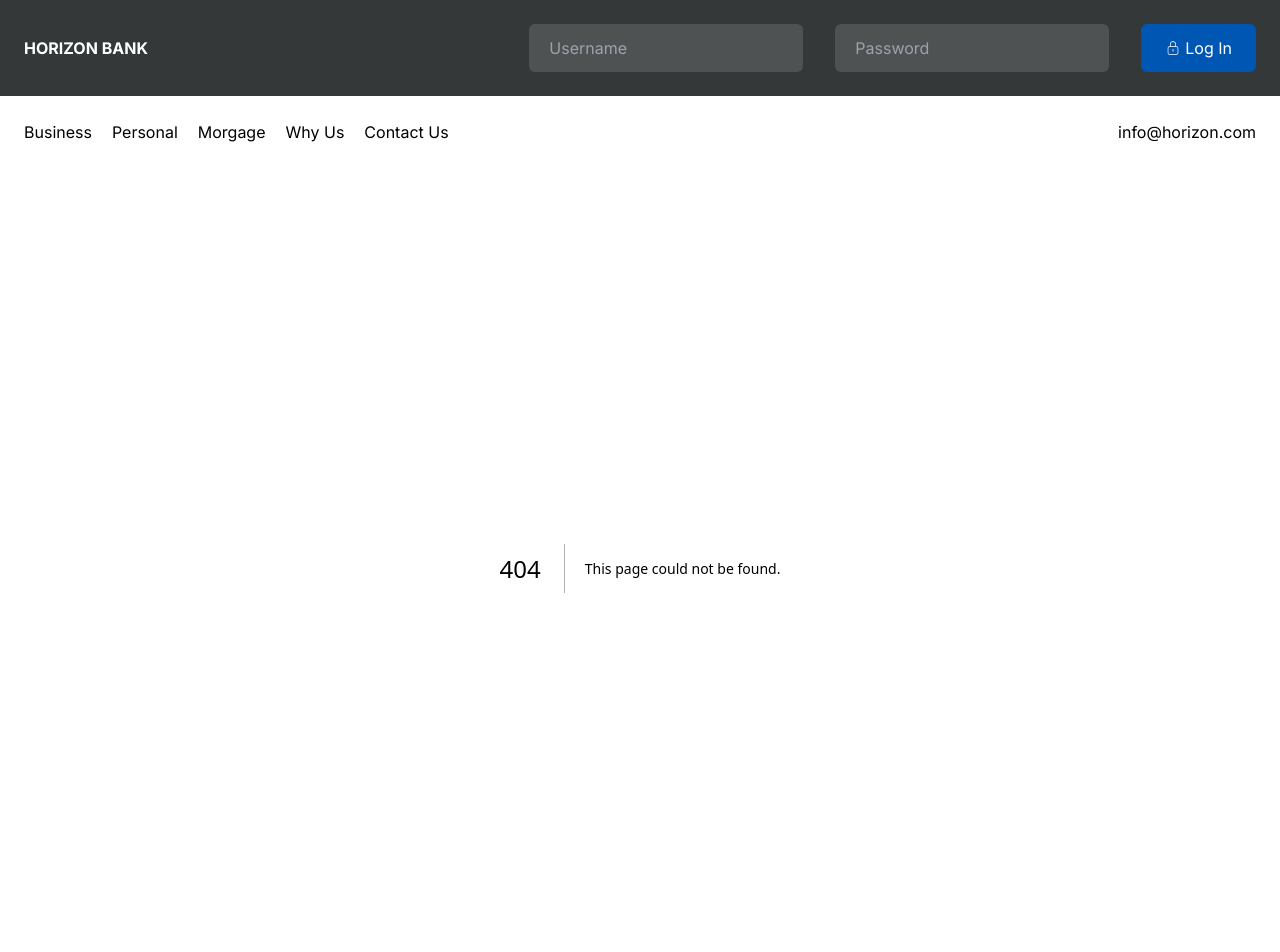
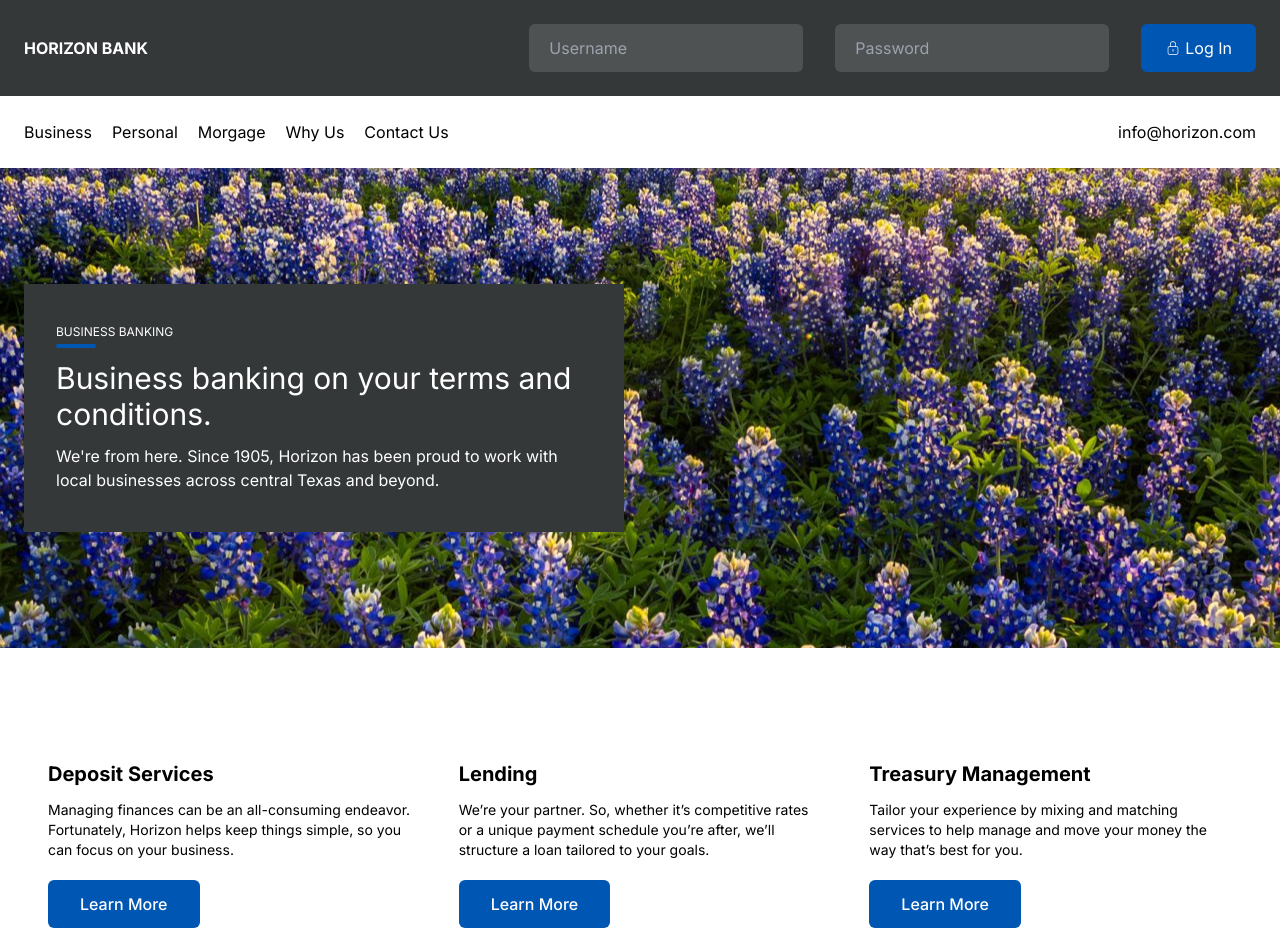
Before and after one commit to ericlauren62/online-banking, a Next.js app: page /business in a window 1280 px wide. Before the commit this address had no page. Shown: the top 952 px of the page. Built offline with nearby package versions, Linux system fonts and the light colour scheme.

Commit message:
finished business page for desktop

```diff
--- /dev/null
+++ b/src/app/business/page.tsx
@@ -0,0 +1,12 @@
+import BusinessFirstSection from "@/components/Businesspage/BusinessFirstSection";
+import Hero from "@/components/Businesspage/Hero";
+import React from "react";
+
+export default function Business() {
+  return (
+    <>
+      <Hero />
+      <BusinessFirstSection />
+    </>
+  );
+}
--- /dev/null
+++ b/src/components/Businesspage/BusinessFirstSection.tsx
@@ -0,0 +1,23 @@
+import BusinessPageCard from "./BusinessPageCard";
+
+export default function BusinessFirstSection() {
+  return (
+    <section className="container grid grid-cols-3 py-28">
+      <BusinessPageCard
+        title="Deposit Services"
+        description="Managing finances can be an all-consuming endeavor. Fortunately, Horizon helps keep things simple, so you can focus on your business."
+        url="#"
+      />
+      <BusinessPageCard
+        title="Lending"
+        description="We’re your partner. So, whether it’s competitive rates or a unique payment schedule you’re after, we’ll structure a loan tailored to your goals."
+        url="#"
+      />
+      <BusinessPageCard
+        title="Treasury Management"
+        description="Tailor your experience by mixing and matching services to help manage and move your money the way that’s best for you."
+        url="#"
+      />
+    </section>
+  );
+}
--- /dev/null
+++ b/src/components/Businesspage/BusinessPageCard.tsx
@@ -0,0 +1,19 @@
+import Link from "next/link";
+
+interface BusinessPageCardProps {
+  title: string;
+  description: string;
+  url: string;
+}
+
+export default function BusinessPageCard({ title, description, url }: BusinessPageCardProps) {
+  return (
+    <div className="px-6">
+      <h2 className="mb-3 text-xl font-bold">{title}</h2>
+      <p className="mb-5 text-sm">{description}</p>
+      <Link href={url} className="bg-primary rounded-md px-8 py-3 inline-block text-white font-medium">
+        Learn More
+      </Link>
+    </div>
+  );
+}
--- /dev/null
+++ b/src/components/Businesspage/Hero.tsx
@@ -0,0 +1,19 @@
+import React from "react";
+
+export default function Hero() {
+  return (
+    <section className="bg-businessHeroBg min-h-[30rem] bg-center grid place-content-center">
+      <div className="container  text-white grid grid-cols-2 gap-x-32">
+        <div className="bg-black px-8 py-10 min-w-[600px] flex flex-col justify-center">
+          <h2 className="text-xs mb-1 rounded-xl">BUSINESS BANKING</h2>
+          <span className="h-1 w-10 bg-primary block mb-3 rounded-lg"></span>
+          <h1 className="mb-3 text-3xl">Business banking on your terms and conditions.</h1>
+          <p>
+            {`We're`} from here. Since 1905, Horizon has been proud to work with local businesses across central Texas
+            and beyond.
+          </p>
+        </div>
+      </div>
+    </section>
+  );
+}
--- a/tailwind.config.ts
+++ b/tailwind.config.ts
@@ -15,6 +15,7 @@ const config: Config = {
       },
       backgroundImage: {
         heroBg: "url('/home-bg.jpeg')",
+        businessHeroBg: "url('/businessheroimg.jpeg')",
         legal: "url('/icons-footer.webp')",
       },
       backgroundSize: {
```
Also changed, not shown: public/businessheroImg.jpeg (added), public/personalHeroBg.jpg (added).
